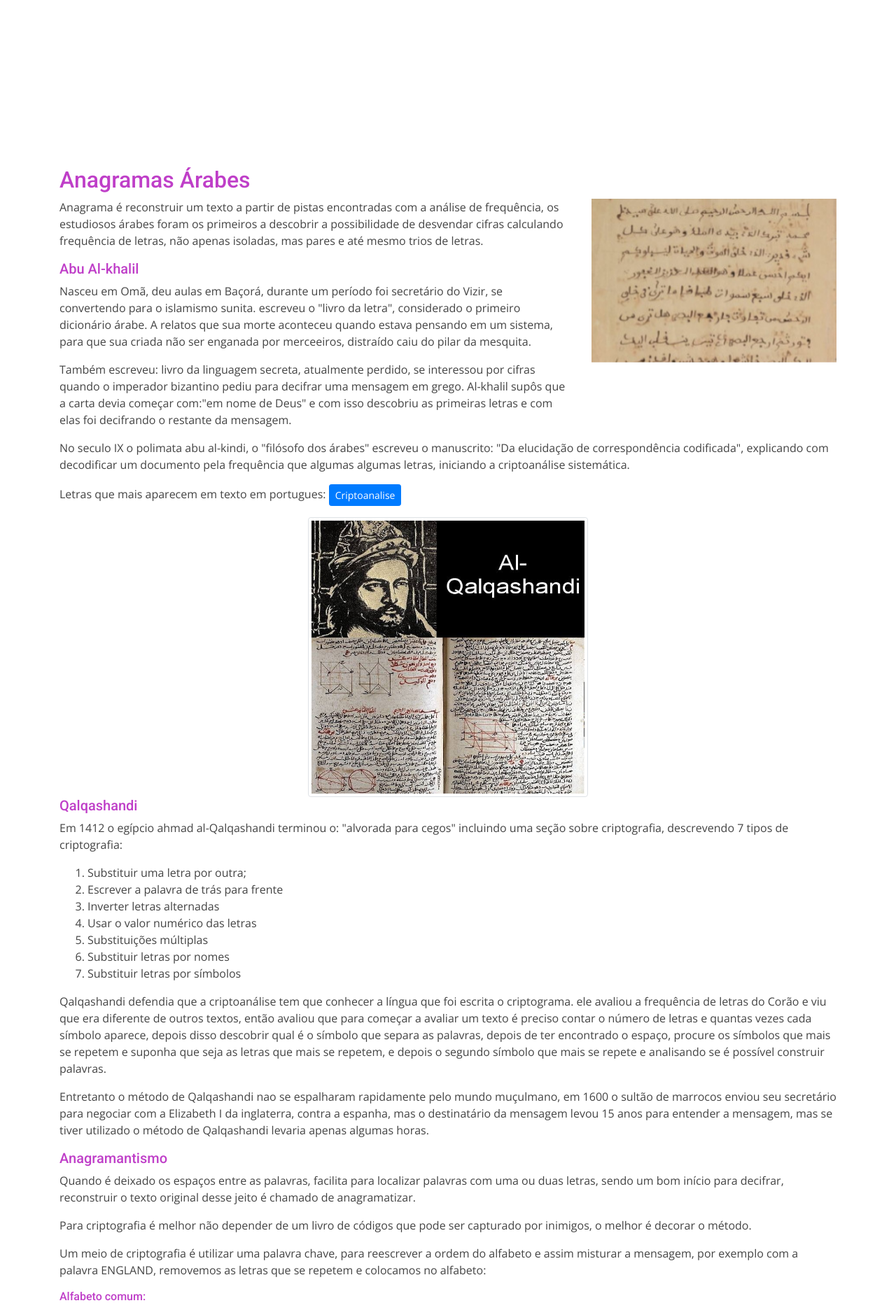
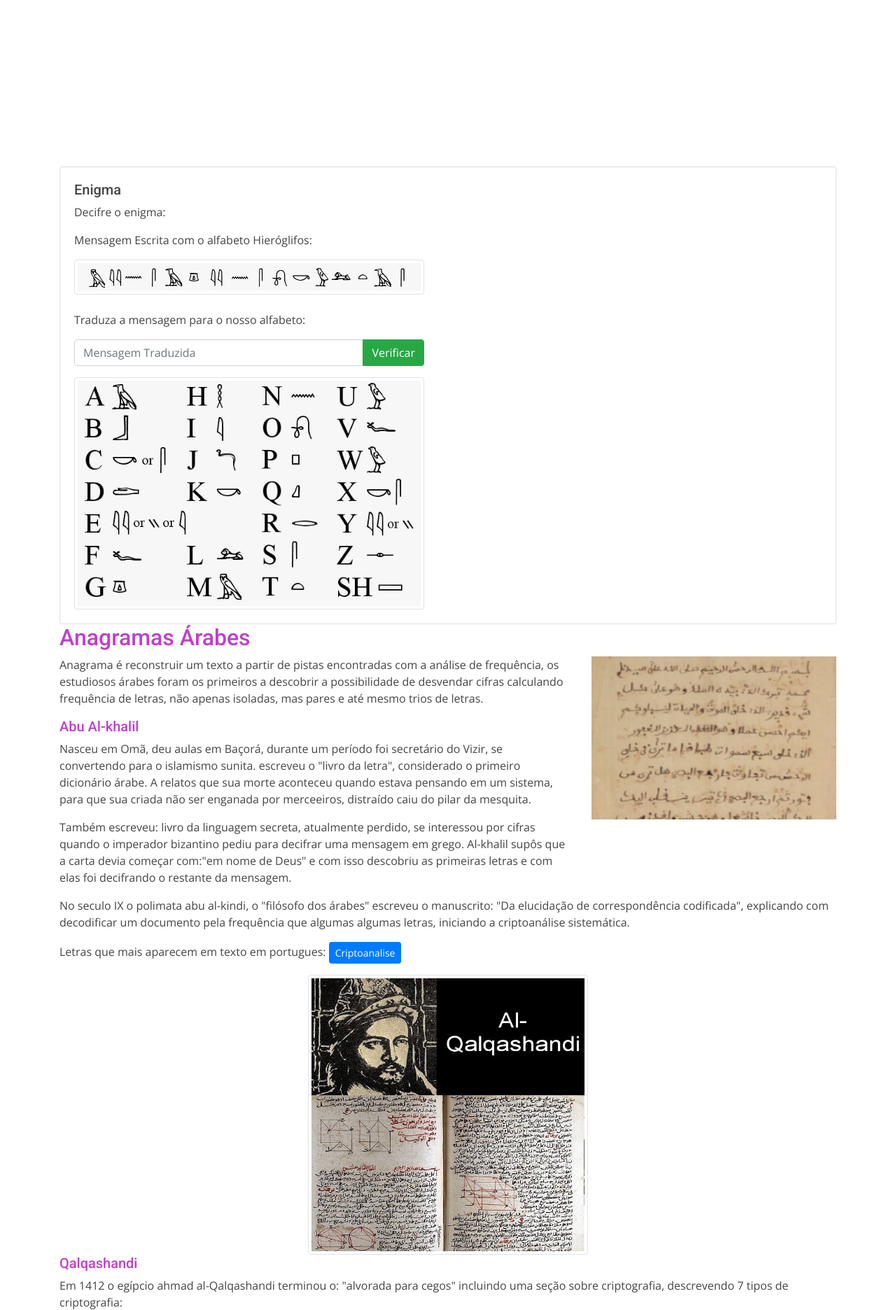
Before and after one commit to fabiopsouza/codebreaking, a PHP site: page / in a window 1280 px wide. Shown: the part 1482-3354 px from the top of the page at 70% size. Run offline with PHP 8.4, Linux system fonts and the light colour scheme.

Commit message:
Incluído o enigma do capítulo 1 para abrir o caítulo 2

```diff
--- a/code/chapter2.php
+++ b/code/chapter2.php
@@ -1,4 +1,37 @@
-<h2 style="color: #bf3fc8">Anagramas Árabes</h2>
+<!-- Puzzle -->
+<div class="row">
+    <div class="col-12">
+        <div class="card">
+            <div class="card-body">
+
+                <h5>Enigma</h5>
+
+                <p>Decifre o enigma:</p>
+
+                <p>Mensagem Escrita com o alfabeto Hieróglifos:</p>
+                <img src="view/static/images/heliogrado.jpg" alt="Heliogrado" class="img-thumbnail rounded" style="max-width: 500px">
+                <br><br>
+                <p>Traduza a mensagem para o nosso alfabeto:</p>
+
+                <div class="input-group mb-3" style="max-width: 500px">
+                    <input type="text" class="form-control" placeholder="Mensagem Traduzida" aria-label="Recipient's username" aria-describedby="button-addon2">
+                    <div class="input-group-append">
+                        <button class="btn btn-success" type="button" id="button-addon2">Verificar</button>
+                    </div>
+                </div>
+
+                <img src="view/static/images/hieroglifos.jpeg" alt="Hieroglifos" class="img-thumbnail rounded" style="max-width: 500px">
+            </div>
+        </div>
+    </div>
+</div>
+
+<!-- Content -->
+<div class="row">
+    <div class="col-12">
+        <h2 style="color: #bf3fc8">Anagramas Árabes</h2>
+    </div>
+</div>
 
 <div class="row">
     <div class="col-12 col-md-8">
```
Also changed, not shown: code/view/static/images/heliogrado.jpg (added), code/view/static/images/hieroglifos.jpeg (added).
